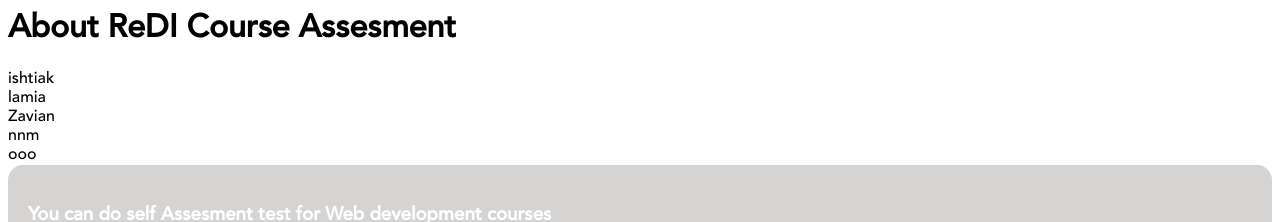
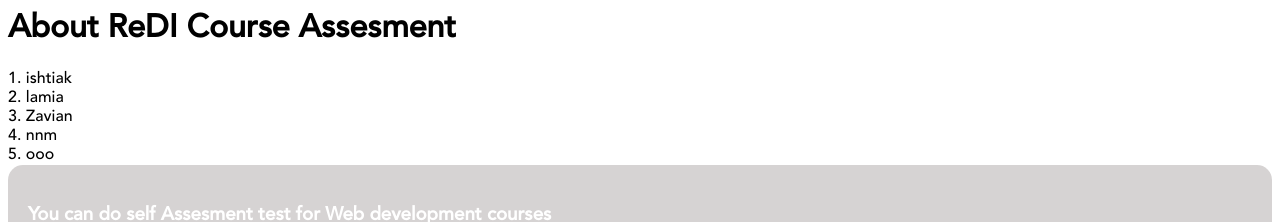
Before and after one commit to rehnuma-lamia/RediCourseAssesment, a React (Create React App) app in the folder redi-course-assesment/: page /about in a window 1280 px wide. Shown: the part 386-608 px from the top of the page. Built offline with nearby package versions, Linux system fonts and the light colour scheme.

Commit message:
practise

```diff
--- a/redi-course-assesment/src/pages/AboutPage/index.js
+++ b/redi-course-assesment/src/pages/AboutPage/index.js
@@ -5,19 +5,20 @@
 import "./index.css";
 
 function AboutPage() {
-  let items = ["ishtiak", "lamia", "Zavian", "nnm", "ooo"]
+  let items = ["ishtiak", "lamia", "Zavian", "nnm", "ooo"];
   return (
     <div>
       <img className="aboutTopImage" alt="redi" src={redi} />
       <h1>About ReDI Course Assesment </h1>
 
-      {
-        <div>
-          {items.map((value) => (
-            <div>{value}</div>
-          ))}
-        </div>
-      }
+      <div>
+        {items.map((value, index) => (
+          <div>
+            {index + 1}. {value}
+          </div>
+        ))}
+      </div>
+
       <div className="aboutPageDesign">
         <h3>You can do self Assesment test for Web development courses</h3>
         <p>
```
